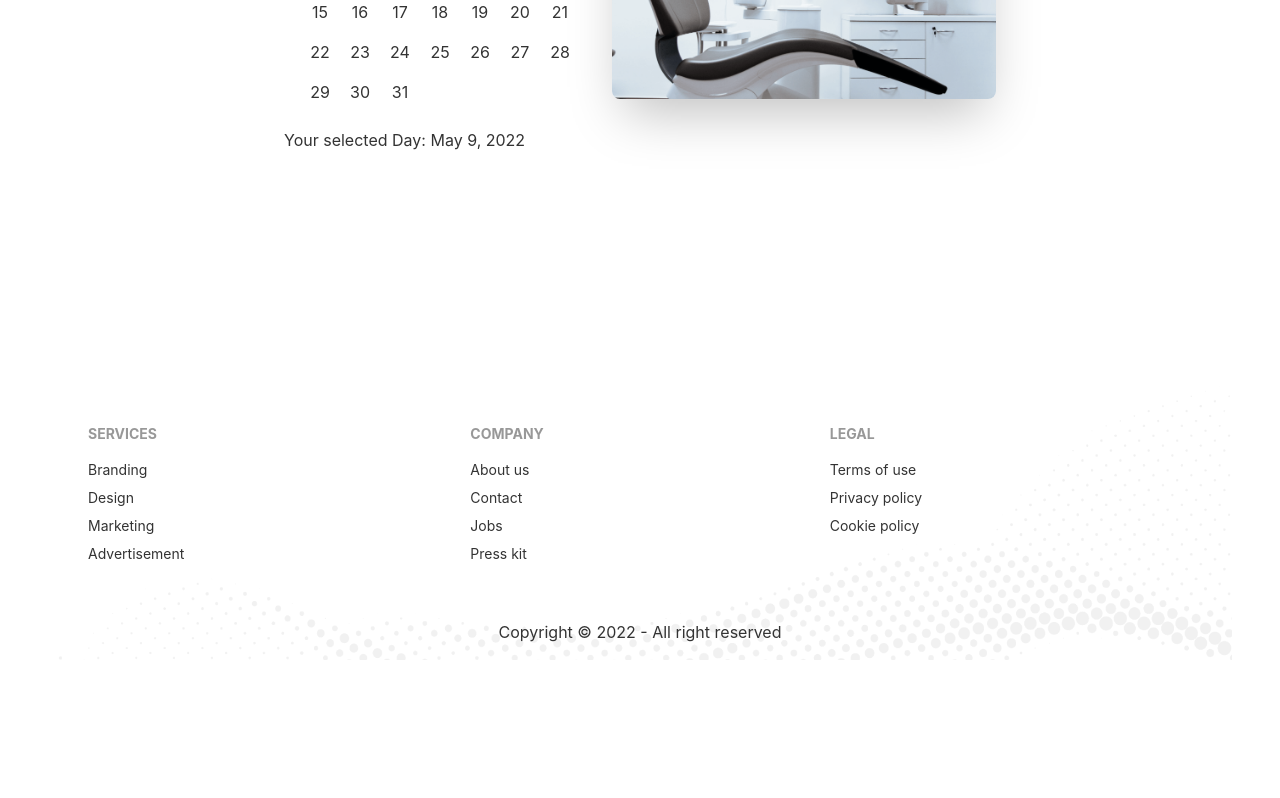
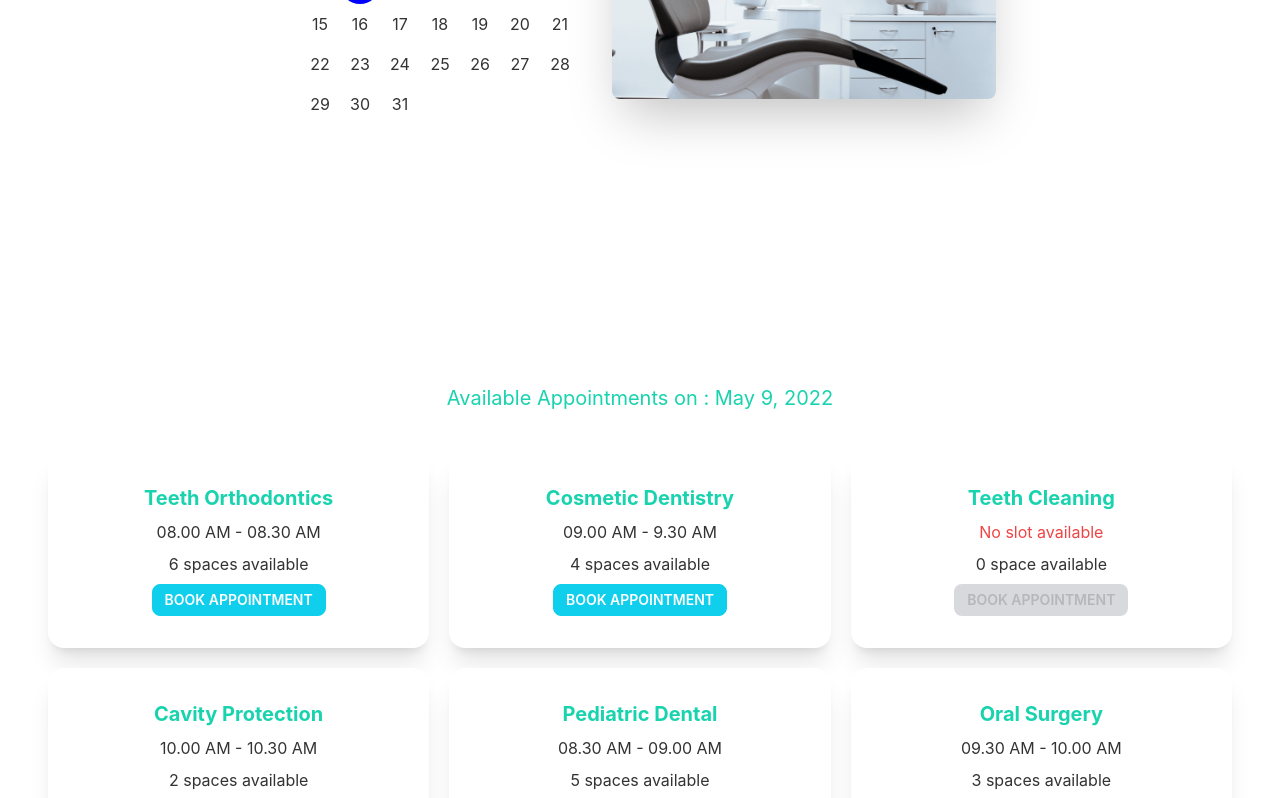
Before and after one commit to numansaady/ns-doctors-portal-client, a React (Create React App) app: page /appointment in a window 1280 px wide. Shown: the part 480-1278 px from the top of the page. Before the commit the page ends 1140 px from the top, so only its background shows below. Built offline with nearby package versions, Linux system fonts and the light colour scheme.

Commit message:
AvailableAppointment Service and BookingModal Added

```diff
--- /dev/null
+++ b/public/services.json
@@ -0,0 +1,54 @@
+[
+  {
+    "_id": 1,
+    "name": "Teeth Orthodontics",
+    "slots": [
+      "08.00 AM - 08.30 AM",
+      "08.30 AM - 09.00 AM",
+      "09.00 AM - 9.30 AM",
+      "09.30 AM - 10.00 AM",
+      "10.00 AM - 10.30 AM",
+      "10.30 AM - 11.00 AM"
+    ]
+  },
+  {
+    "_id": 2,
+    "name": "Cosmetic Dentistry",
+    "slots": [
+      "09.00 AM - 9.30 AM",
+      "09.30 AM - 10.00 AM",
+      "10.00 AM - 10.30 AM",
+      "10.30 AM - 11.00 AM"
+    ]
+  },
+  {
+    "_id": 3,
+    "name": "Teeth Cleaning",
+    "slots": []
+  },
+  {
+    "_id": 4,
+    "name": "Cavity Protection",
+    "slots": ["10.00 AM - 10.30 AM", "10.30 AM - 11.00 AM"]
+  },
+  {
+    "_id": 5,
+    "name": "Pediatric Dental",
+    "slots": [
+      "08.30 AM - 09.00 AM",
+      "09.00 AM - 9.30 AM",
+      "09.30 AM - 10.00 AM",
+      "10.00 AM - 10.30 AM",
+      "10.30 AM - 11.00 AM"
+    ]
+  },
+  {
+    "_id": 6,
+    "name": "Oral Surgery",
+    "slots": [
+      "09.30 AM - 10.00 AM",
+      "10.00 AM - 10.30 AM",
+      "10.30 AM - 11.00 AM"
+    ]
+  }
+]
--- a/src/Pages/Appointment/Appointment.js
+++ b/src/Pages/Appointment/Appointment.js
@@ -1,11 +1,14 @@
-import React from 'react';
+import React, { useState } from 'react';
 import Footer from '../Shared/Footer';
 import AppointmentBanner from './AppointmentBanner';
+import AvailableAppointment from './AvailableAppointment';
 
 const Appointment = () => {
+    const [date, setDate] = useState(new Date());
     return (
         <div>
-            <AppointmentBanner/>
+            <AppointmentBanner date={date} setDate={setDate}/>
+            <AvailableAppointment date={date} setDate={setDate}/>
             <Footer/>
         </div>
     );
--- a/src/Pages/Appointment/AppointmentBanner.js
+++ b/src/Pages/Appointment/AppointmentBanner.js
@@ -1,22 +1,17 @@
-import { format } from "date-fns";
-import React, { useState } from "react";
+
+import React from "react";
 import { DayPicker } from "react-day-picker";
 import "react-day-picker/dist/style.css";
 import chair from "../../assets/images/chair.png";
 
-const AppointmentBanner = () => {
-    const [date, setDate] = useState(new Date());
+const AppointmentBanner = ({ date, setDate }) => {
   return (
     <div class="hero min-h-screen">
       <div class="hero-content flex-col lg:flex-row-reverse">
-        <img src={chair} class="max-w-sm rounded-lg shadow-2xl" alt=""/>
+        <img src={chair} class="max-w-sm rounded-lg shadow-2xl" alt="" />
         <div>
-          <DayPicker
-            mode="single"
-            selected={date}
-            onSelect={setDate}
-          />
-        <p>Your selected Day: {format(date, "PP")}</p>
+          <DayPicker mode="single" selected={date} onSelect={setDate} />
+
         </div>
       </div>
     </div>
--- /dev/null
+++ b/src/Pages/Appointment/AvailableAppointment.js
@@ -0,0 +1,38 @@
+import { format } from 'date-fns';
+import React, { useEffect, useState } from 'react';
+import BookingModal from './BookingModal';
+import Service from './Service';
+
+const AvailableAppointment = ({ date, setDate }) => {
+    const [services, setServices] = useState([]);
+    const [treatment, setTreatment] = useState(null)
+
+    useEffect(()=> {
+        fetch('services.json')
+        .then(res => res.json())
+        .then(data => setServices(data));
+    },[]);
+
+    return (
+        <div>
+            <h2 className='text-xl text-secondary text-center mb-10'>Available Appointments on : {format(date, "PP")}</h2>
+            <div className='grid grid-cols-1 md:grid-cols-2 lg:grid-cols-3 gap-5'>
+                {
+                    services.map(service => <Service
+                        key={service._id}
+                        service={service}
+                        setTreatment={setTreatment}/>)
+                }
+                {
+                    treatment && <BookingModal
+                    date={date}
+                    treatment={treatment}
+                    setTreatment={setTreatment}
+                    />
+                }
+            </div>
+        </div>
+    );
+};
+
+export default AvailableAppointment;
--- /dev/null
+++ b/src/Pages/Appointment/BookingModal.js
@@ -0,0 +1,40 @@
+import { format } from "date-fns";
+import React from "react";
+
+const BookingModal = ({treatment, setTreatment, date}) => {
+    const {_id, name, slots} = treatment;
+
+    const handleBooking = event => {
+        event.preventDefault();
+        const slot = event.target.slot.value;
+        console.log(_id, name , slot);
+        setTreatment(null)
+    }
+  return (
+    <div>
+      <input type="checkbox" id="booking-modal" class="modal-toggle" />
+      <div class="modal modal-bottom sm:modal-middle">
+        <div class="modal-box">
+        <label for="booking-modal" class="btn btn-sm btn-circle absolute right-2 top-2">✕</label>
+          <h3 class="text-xl text-secondary font-bold mb-3 text-center">
+            Booking for: {name}
+          </h3>
+          <form onSubmit={handleBooking} className="grid grid-cols-1 gap-4 justify-items-center">
+            <input type="text" value={format(date, "PP")} disabled class="input input-bordered w-full max-w-xs" />
+            <select name="slot" class="select select-bordered w-full max-w-xs">
+                {
+                    slots.map(slot => <option value={slot}>{slot}</option>)
+                }
+            </select>
+            <input type="text" name="name" placeholder="Your Name" class="input input-bordered w-full max-w-xs" />
+            <input type="email" name="email" placeholder="Your Email" class="input input-bordered w-full max-w-xs" />
+            <input type="number" name="phone" placeholder="Your Phone" class="input input-bordered w-full max-w-xs" />
+            <input type="submit" placeholder="Type here" class="input input-bordered w-full max-w-xs" />
+          </form>
+        </div>
+      </div>
+    </div>
+  );
+};
+
+export default BookingModal;
--- /dev/null
+++ b/src/Pages/Appointment/Service.js
@@ -0,0 +1,28 @@
+import React from "react";
+
+const Service = ({ service, setTreatment }) => {
+    const {name, slots} = service;
+  return (
+    <div class="card lg:max-w-lg bg-base-100 shadow-xl">
+      <div class="card-body text-center">
+        <h2 class="text-xl text-secondary font-bold">{name}</h2>
+        <p>
+            {
+                slots.length > 0
+                    ? <span>{slots[0]}</span>
+                    : <span className="text-red-500">No slot available</span>
+            }
+        </p>
+        <p>{slots.length} {slots.length > 1 ? "spaces" : "space"} available</p>
+        <div class="card-actions justify-center">
+            <label for="booking-modal"
+            disabled={slots.length === 0}
+            onClick={()=> setTreatment(service)}
+            class="btn btn-sm btn-primary uppercase text-white">Book Appointment</label>
+        </div>
+      </div>
+    </div>
+  );
+};
+
+export default Service;
```
